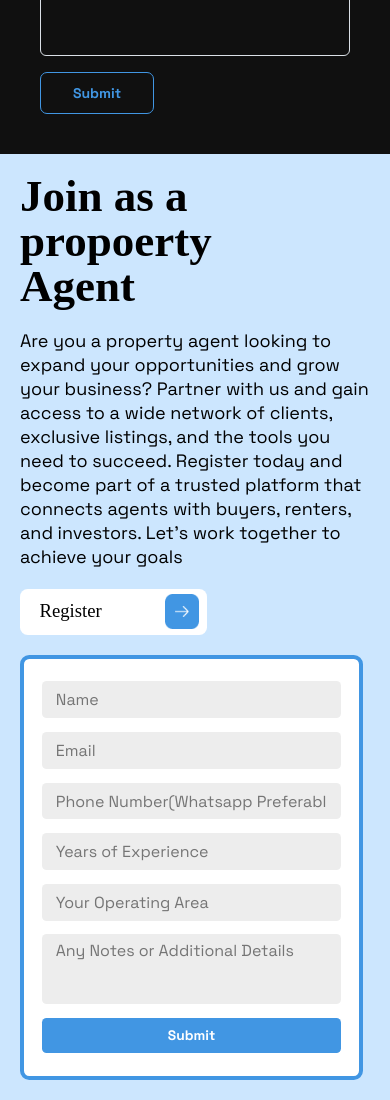
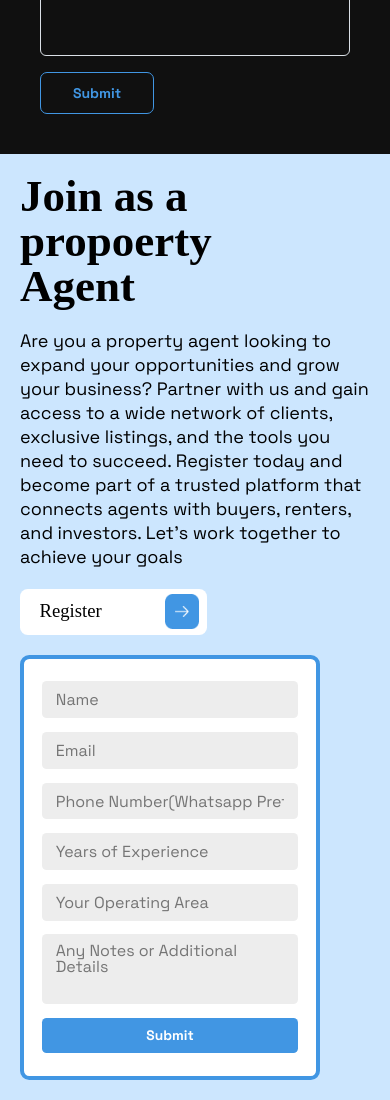
Before and after one commit to ola-irawo/homeSynk, a Next.js app: page /find-house in a window 390 px wide. Shown: the part 1033-2133 px from the top of the page. Built offline with nearby package versions, Linux system fonts and the light colour scheme.

Commit message:
updated the css for mobile view

```diff
--- a/src/features/findHouse/sections/joinAsAgent/joinAsAgent.module.css
+++ b/src/features/findHouse/sections/joinAsAgent/joinAsAgent.module.css
@@ -61,6 +61,7 @@
 
 .rightSection {
   width: clamp(34.3rem, 38.3vw, 59.7rem);
+  width: clamp(30rem, 38.3vw, 59.7rem);
   /* width: 100%; */
   max-width: 59.7rem;
   /* height: clamp(41.3rem, 41.3vw, 71.9rem); */
```
